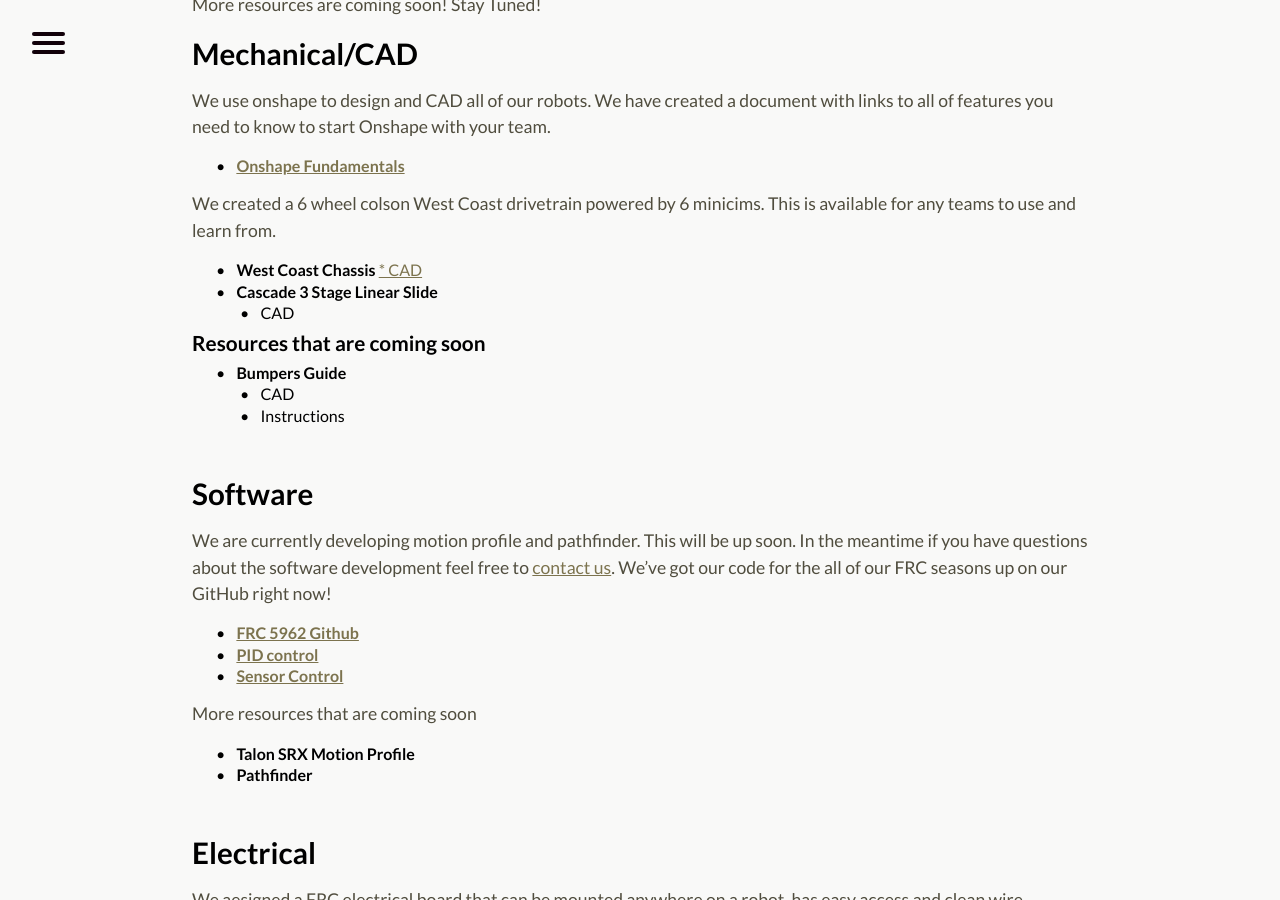
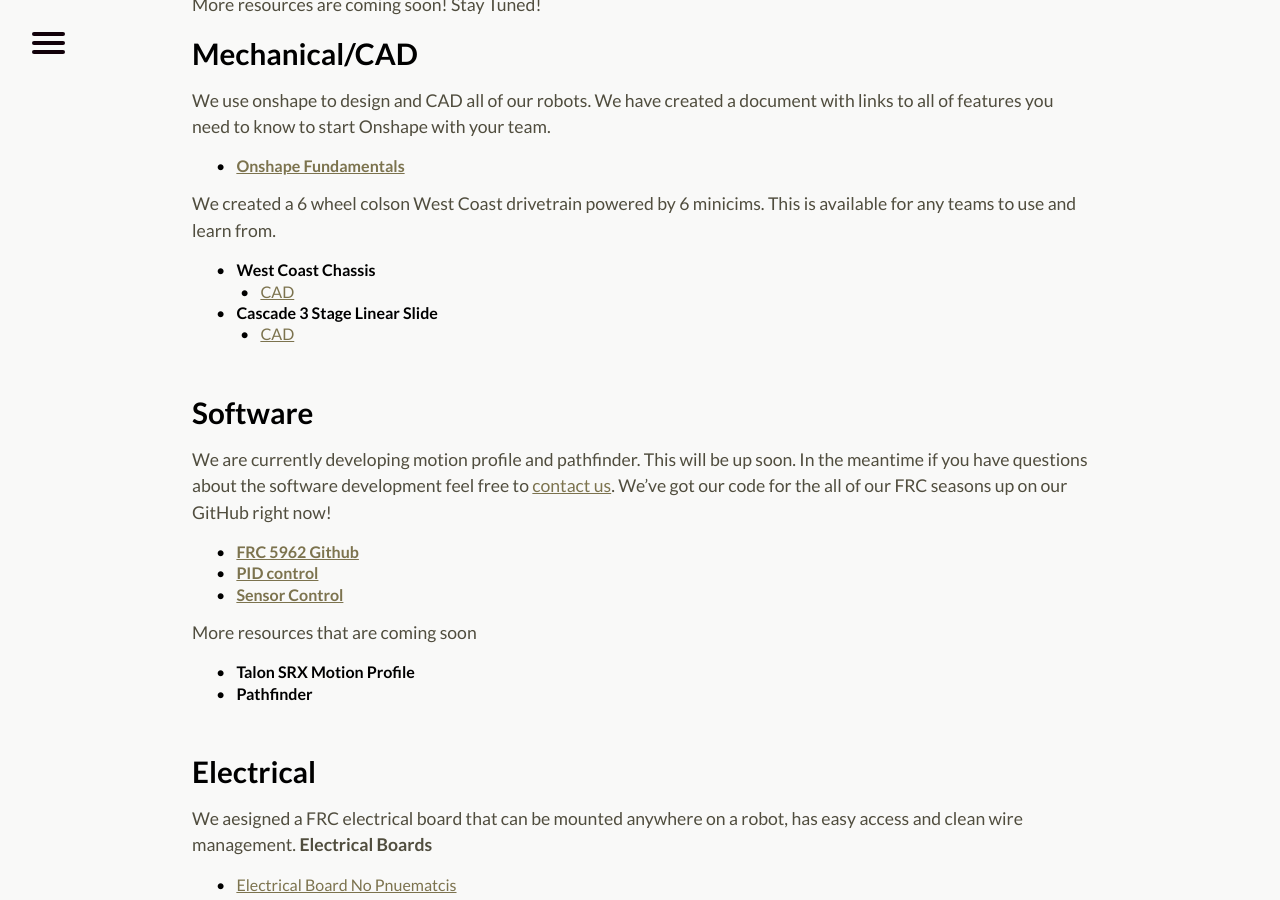
Before and after one commit to perSEVERE-5962/frc5962, a Jekyll site: the page built from resources.markdown, in a window 1280 px wide and 900 px high, scrolled down 415 px. Built offline with Jekyll 4.4.1, drawn with Linux system fonts in a browser that asks for light colours.

Commit message:
Updated Resources

```diff
--- a/resources.markdown
+++ b/resources.markdown
@@ -13,14 +13,9 @@
 
 We created a 6 wheel colson West Coast drivetrain powered by 6 minicims. This is available for any teams to use and learn from.
 2. **West Coast Chassis**
-[* CAD](https://cad.onshape.com/documents/e80495c9718ef658b9602277/w/c900d22023e438b3f3762364/e/1785311103a4f3caaf46ebd2)
+* [CAD](https://cad.onshape.com/documents/e80495c9718ef658b9602277/w/c900d22023e438b3f3762364/e/1785311103a4f3caaf46ebd2)
 3. **Cascade 3 Stage Linear Slide**
-* CAD
-
-### Resources that are coming soon
-4. **Bumpers Guide**
-* CAD
-* Instructions
+* [CAD](https://cad.onshape.com/documents/e80495c9718ef658b9602277/w/c900d22023e438b3f3762364/e/de3dcb95c2c5da76a88f254e)
 <div class="divider"></div>
 ## Software
 We are currently developing motion profile and pathfinder. This will be up soon. In the meantime if you have questions about the software development feel free to [contact us](https://frcpersevere.com/contact). We've got our code for the all of our FRC seasons up on our GitHub right now!
```
